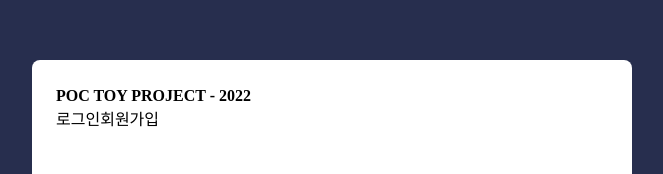
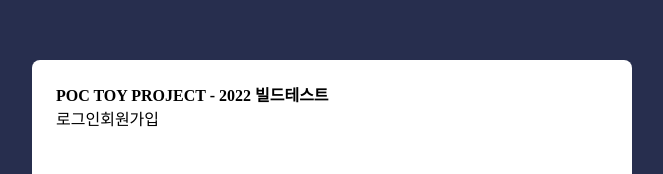
Before and after one commit to ToyProject-2022/poc, a Nuxt app: page / in a window 1280 px wide. Shown: the part 161-335 px from the top of the page, without its empty margins (308-971 px from the left). Built offline with nearby package versions, Linux system fonts and the light colour scheme.

Commit message:
빌드 테스트2

```diff
--- a/pages/index.vue
+++ b/pages/index.vue
@@ -1,7 +1,7 @@
 <template>
   <div class="wrapper">
     <div class="poc-card">
-      <h1>POC TOY PROJECT - 2022</h1>
+      <h1>POC TOY PROJECT - 2022 빌드테스트</h1>
       <div class="link-wrap">
         <span><nuxt-link to="auth/login">로그인</nuxt-link></span>
         <span><nuxt-link to="auth/join">회원가입</nuxt-link></span>
```
